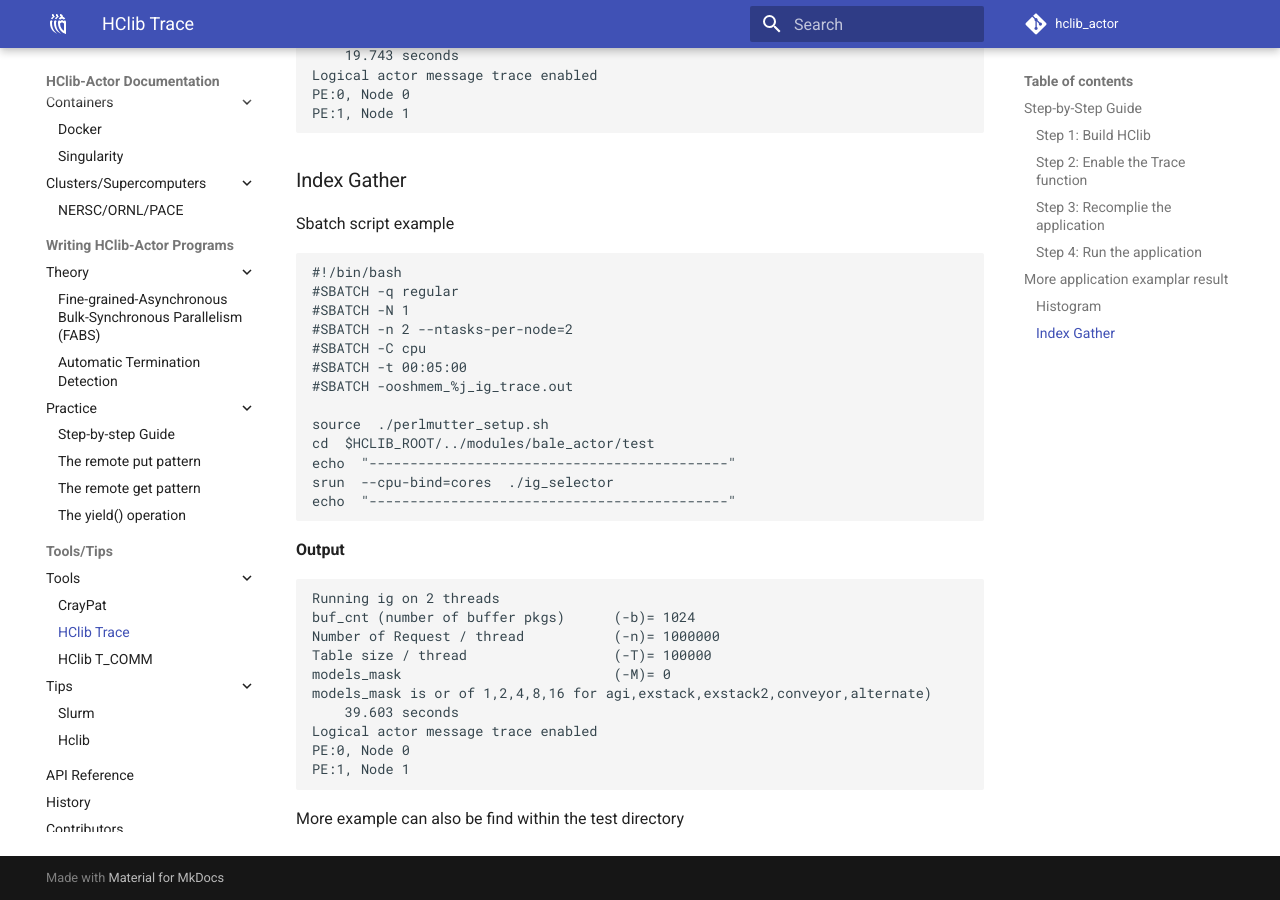
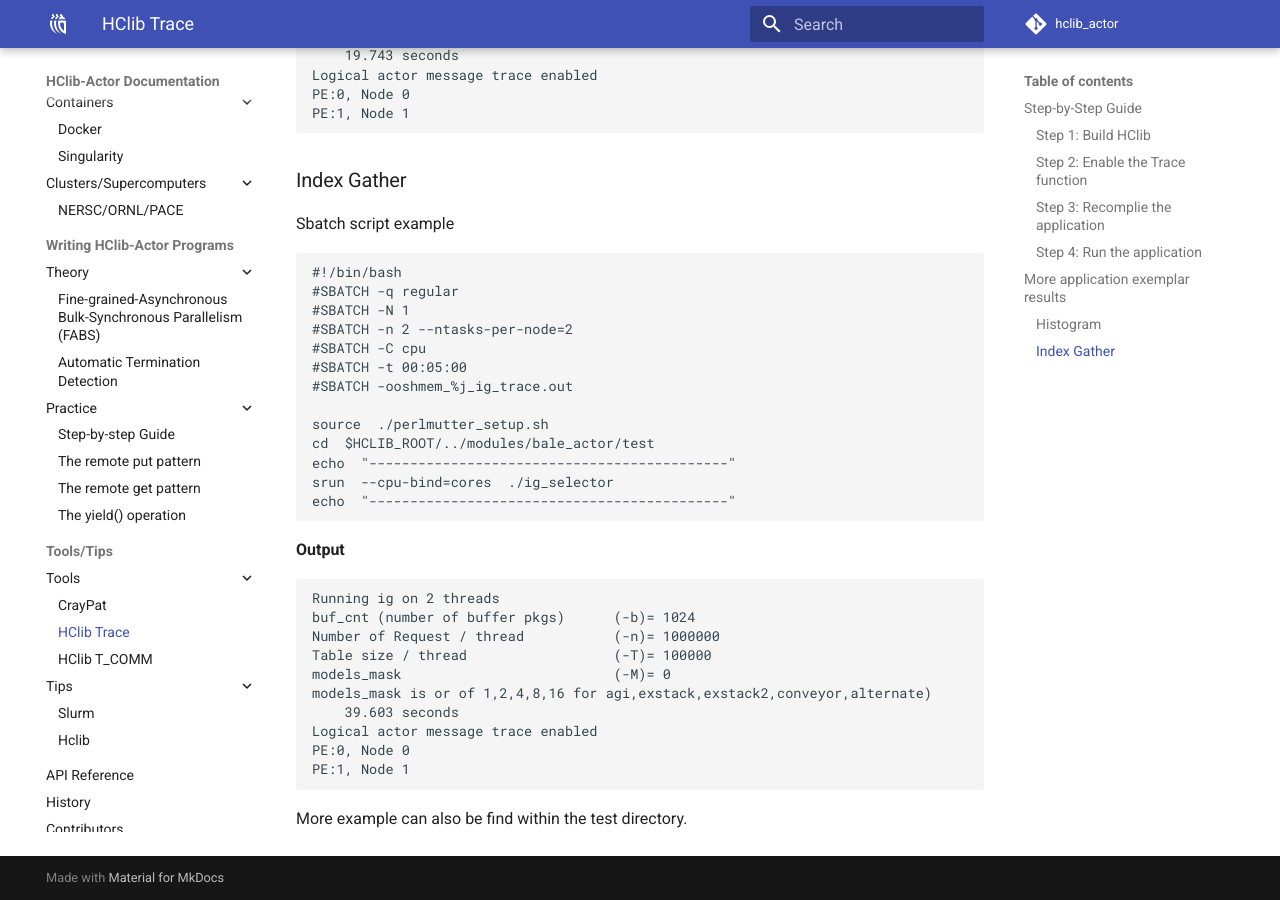
Before and after one commit to ahayashi/hclib-actor, an MkDocs documentation site: the page built from doc/markdowns/tools/trace.md, in a window 1280 px wide and 900 px high, scrolled down 2485 px. Built offline with MkDocs 1.6.1 and Material for MkDocs 9.7.7, drawn with Linux system fonts in a browser that asks for light colours; comment, search, counter and statistics services are not loaded; some of the changed text lies outside the part shown.

Commit message:
Update trace example

````diff
--- a/doc/markdowns/tools/trace.md
+++ b/doc/markdowns/tools/trace.md
@@ -74,7 +74,7 @@ The Format of the data is show as below:
 E.g. 3, 15, 1, 5, 16, 1689905738.916986
 
 
-## More application examplar result
+## More application exemplar results
 
 ### Histogram
 Sbatch script example
@@ -139,4 +139,4 @@ PE:0, Node 0
 PE:1, Node 1
 ```
 
-More example can also be find within the test directory
+More example can also be find within the test directory.
````
Also changed, not shown: doc/markdowns/tools/tcomm.md (+2 -2 lines).
